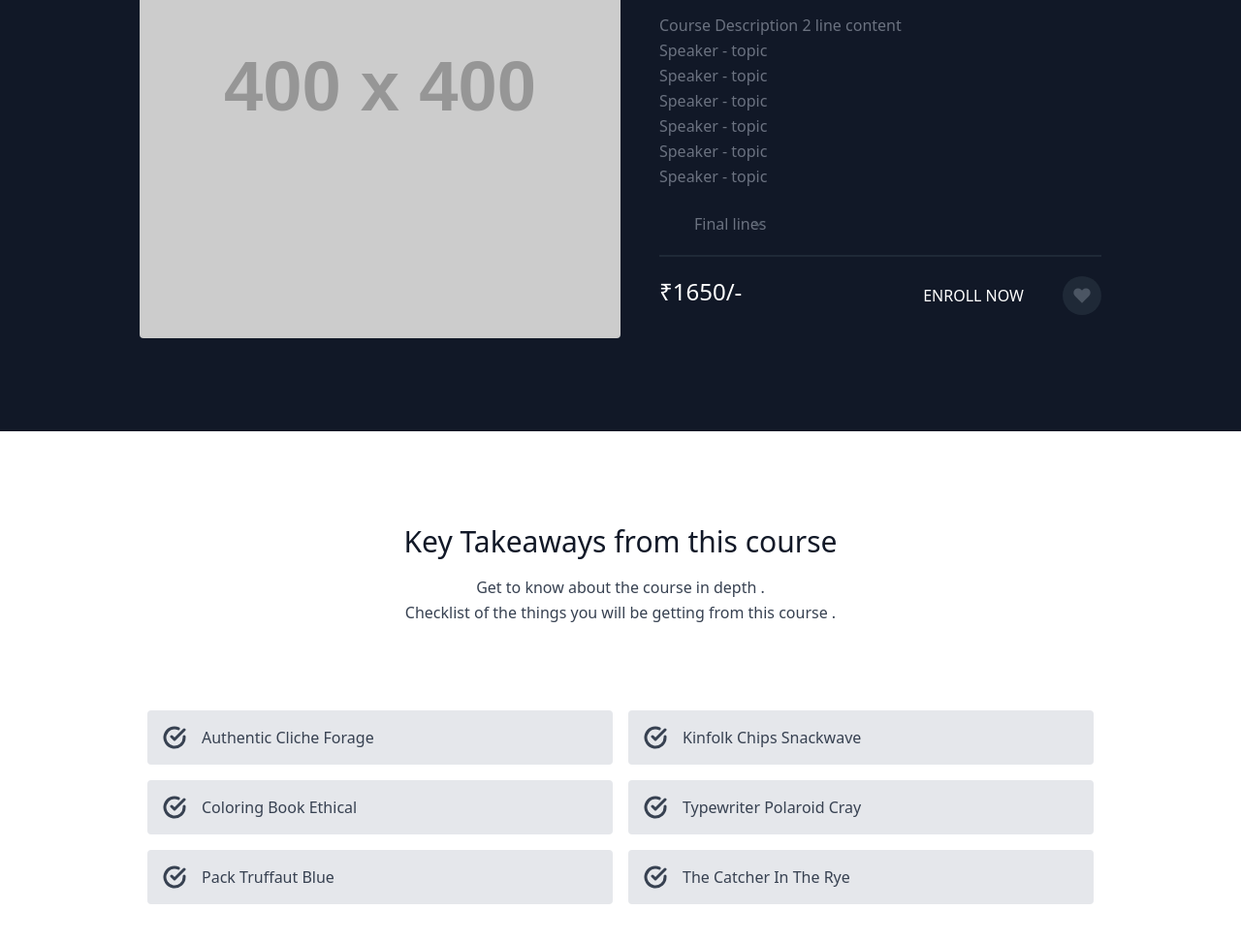
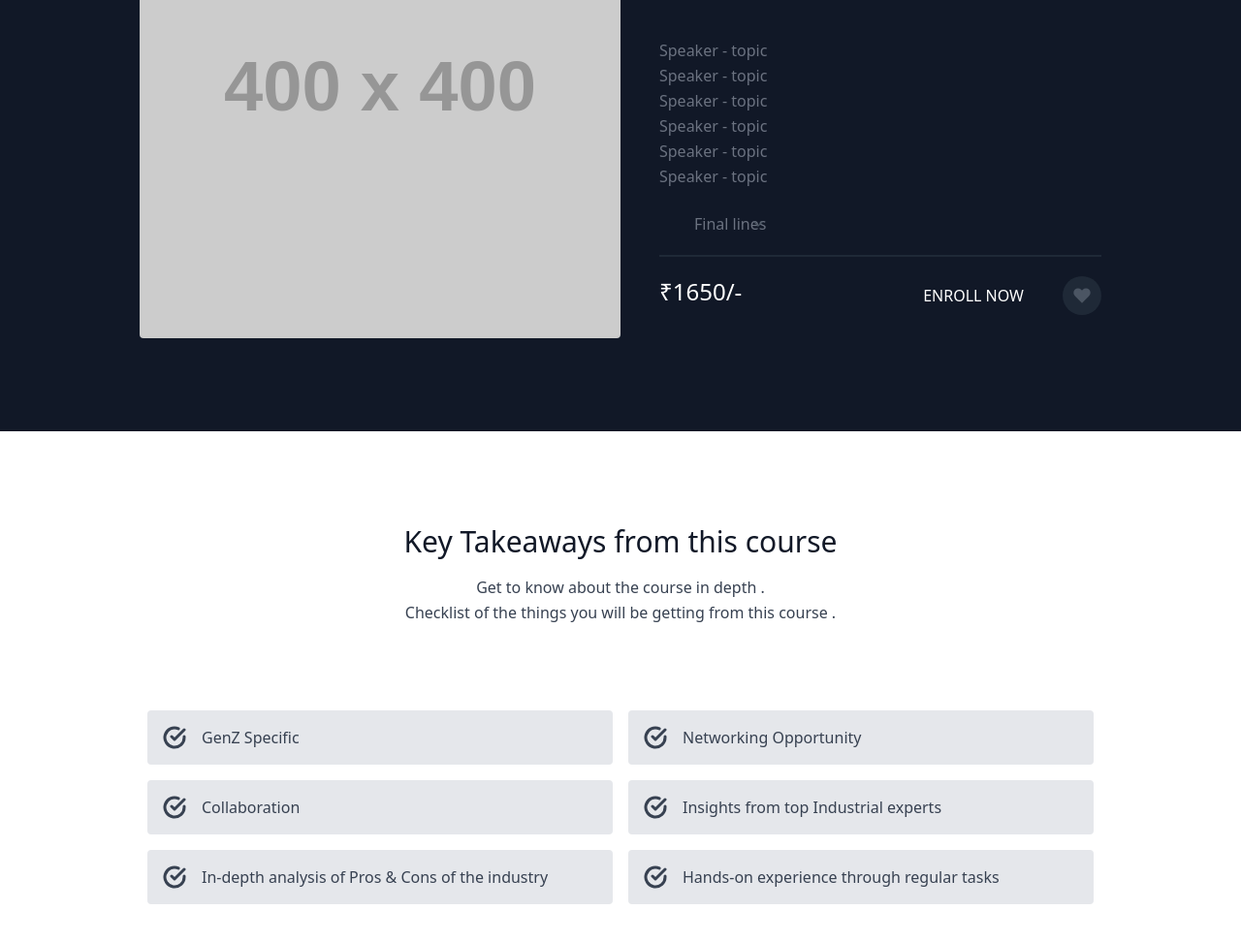
Before and after one commit to Raswanth8/unibreakers, a plain HTML site: page index.html in a window 1280 px wide. Shown: the part 808-1780 px from the top of the page at 97% size. Drawn offline with nearby package versions, Linux system fonts and the light colour scheme; placeholder pictures from the web are drawn by us; a script that the page names is missing.

Commit message:
Add files via upload

```diff
--- a/index.html
+++ b/index.html
@@ -102,8 +102,7 @@
             </a>
           </span>
         </div>
-        <p class="leading-relaxed">Course Description
-          2 line content
+        <p class="leading-relaxed">
           <br />
           Speaker - topic
           <br />
@@ -164,7 +163,7 @@
             <path d="M22 11.08V12a10 10 0 11-5.93-9.14"></path>
             <path d="M22 4L12 14.01l-3-3"></path>
           </svg>
-          <span class="title-font font-medium">Authentic Cliche Forage</span>
+          <span class="title-font font-medium">GenZ Specific</span>
         </div>
       </div>
       <div class="p-2 sm:w-1/2 w-full">
@@ -173,7 +172,7 @@
             <path d="M22 11.08V12a10 10 0 11-5.93-9.14"></path>
             <path d="M22 4L12 14.01l-3-3"></path>
           </svg>
-          <span class="title-font font-medium">Kinfolk Chips Snackwave</span>
+          <span class="title-font font-medium">Networking Opportunity</span>
         </div>
       </div>
       <div class="p-2 sm:w-1/2 w-full">
@@ -182,7 +181,7 @@
             <path d="M22 11.08V12a10 10 0 11-5.93-9.14"></path>
             <path d="M22 4L12 14.01l-3-3"></path>
           </svg>
-          <span class="title-font font-medium">Coloring Book Ethical</span>
+          <span class="title-font font-medium">Collaboration</span>
         </div>
       </div>
       <div class="p-2 sm:w-1/2 w-full">
@@ -191,7 +190,7 @@
             <path d="M22 11.08V12a10 10 0 11-5.93-9.14"></path>
             <path d="M22 4L12 14.01l-3-3"></path>
           </svg>
-          <span class="title-font font-medium">Typewriter Polaroid Cray</span>
+          <span class="title-font font-medium">Insights from top Industrial experts</span>
         </div>
       </div>
       <div class="p-2 sm:w-1/2 w-full">
@@ -200,7 +199,7 @@
             <path d="M22 11.08V12a10 10 0 11-5.93-9.14"></path>
             <path d="M22 4L12 14.01l-3-3"></path>
           </svg>
-          <span class="title-font font-medium">Pack Truffaut Blue</span>
+          <span class="title-font font-medium">In-depth analysis of Pros & Cons of the industry</span>
         </div>
       </div>
       <div class="p-2 sm:w-1/2 w-full">
@@ -209,7 +208,7 @@
             <path d="M22 11.08V12a10 10 0 11-5.93-9.14"></path>
             <path d="M22 4L12 14.01l-3-3"></path>
           </svg>
-          <span class="title-font font-medium">The Catcher In The Rye</span>
+          <span class="title-font font-medium">Hands-on experience through regular tasks</span>
         </div>
       </div>
     </div>
```
